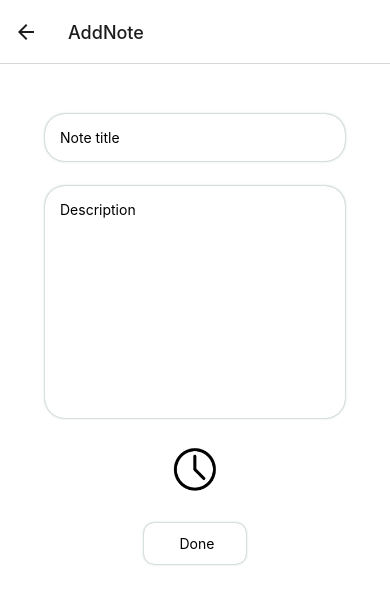
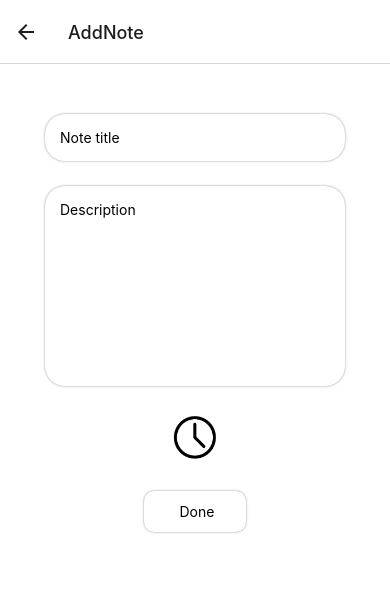
Before and after one commit to waelbenmustapha/Alzheimer_helper, a React Native app in the folder Front/: screen /AddNote in a window 390 px wide. Shown: the top 604 px of the page. Built offline with nearby package versions, Linux system fonts and the light colour scheme; no server answers.

Commit message:
elaa_modified_design

```diff
--- a/Front/Src/Views/AddNotes.js
+++ b/Front/Src/Views/AddNotes.js
@@ -51,7 +51,8 @@ const AddNotes = ({ navigation }) => {
             <TextInput onChangeText={(text) => setTitle(text)} style={styles.square} placeholder="Note title" />
 
             <View style={styles.item}>
-              <TextInput onChangeText={(text) => setDescription(text)} style={styles.squareDecription} placeholder="Description" />
+              <TextInput onChangeText={(text) => setDescription(text)} style={styles.squareDecription} multiline={true}
+     numberOfLines={10} placeholder="Description" />
             </View>
             <TouchableOpacity onPress={showDatepicker}><Image style={styles.DateTimePicker} source={heure} /></TouchableOpacity>
             {show && (
@@ -137,7 +138,6 @@ const styles = StyleSheet.create({
   },
   squareDecription: {
     width: 300,
-    paddingBottom: 200,
     backgroundColor: "#fff",
     borderRadius: 20,
     padding: 15,
```
